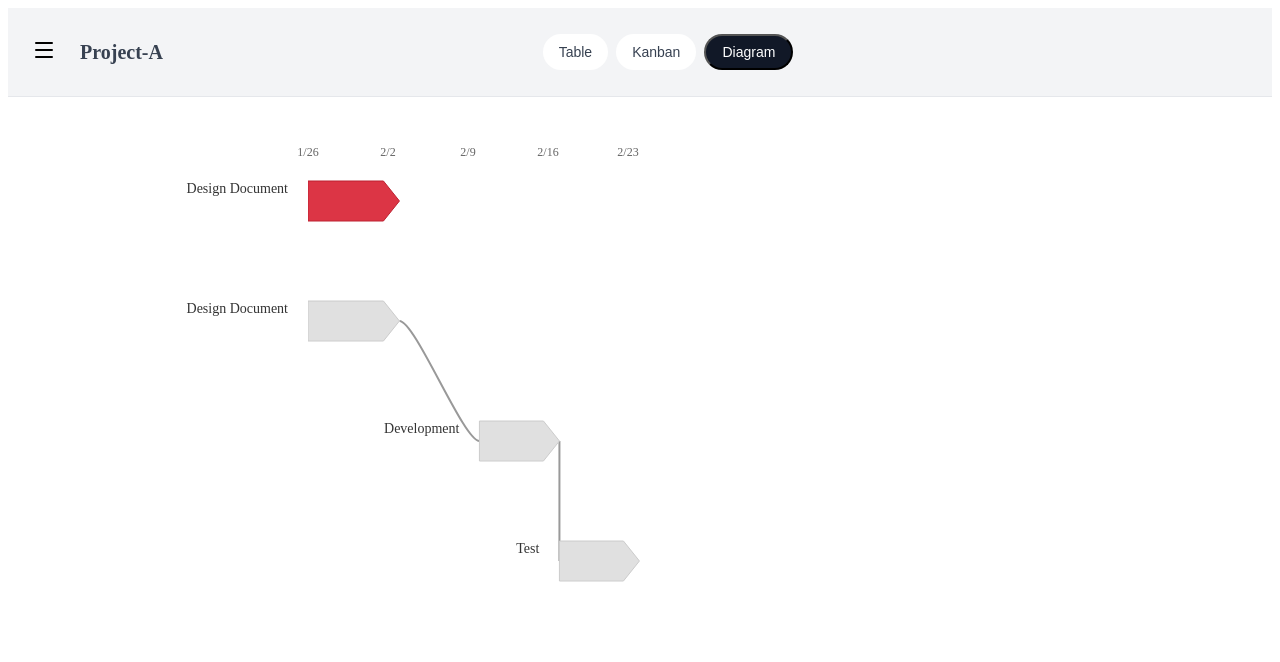
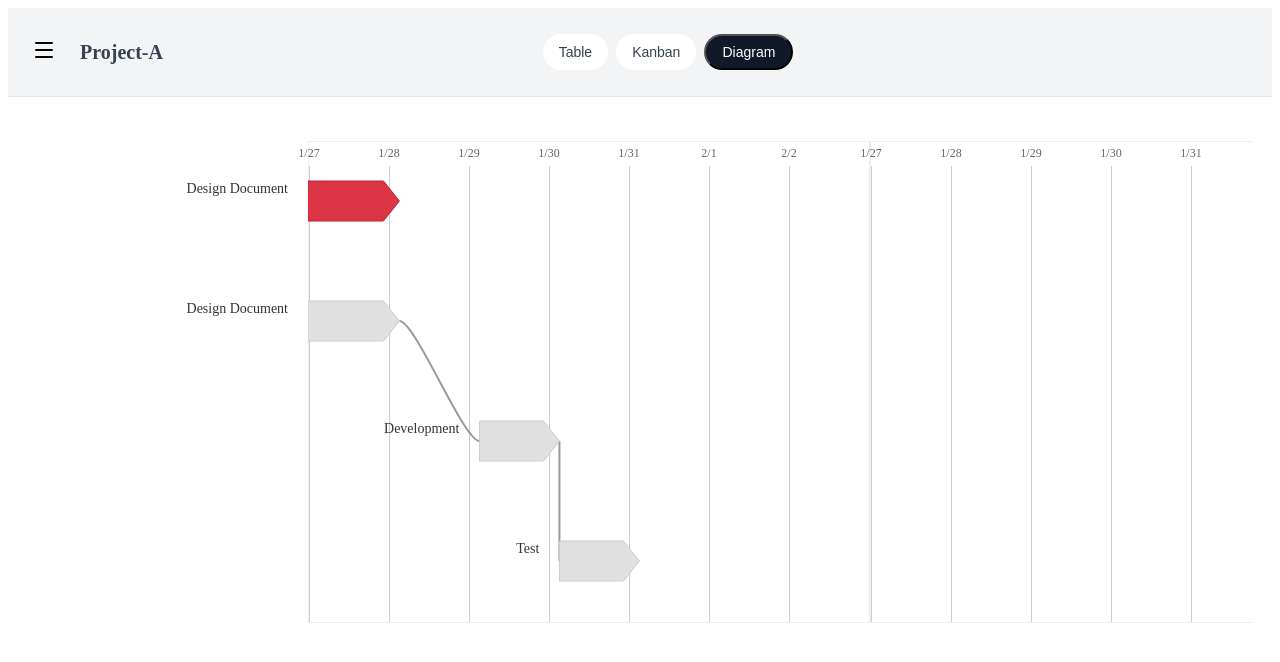
Before and after one commit to kinuta-yusei/extreme-todo-app-front, a Vue app: page /diagram in a window 1280 px wide. Shown: the top 662 px of the page. Built offline with nearby package versions, Linux system fonts and the light colour scheme.

Commit message:
fix: グリッド線が表示されるようにする

```diff
--- a/src/components/todoList/GridColumn.vue
+++ b/src/components/todoList/GridColumn.vue
@@ -1,19 +1,23 @@
 <template>
-  <div class="grid-column">
-    <div class="date-cell">
-      {{ formatDate(date) }}
+  <div class="grid-container">
+    <div v-for="(date, index) in dates" :key="index" class="grid-column">
+      <div class="date-cell">{{ formatDate(date) }}</div>
+      <div class="grid-line"></div>
     </div>
-    <div class="grid-line"></div>
   </div>
 </template>
 
 <script>
 export default {
   name: 'GridColumn',
-  props: {
-    date: {
-      type: Date,
-      required: true
+  data() {
+    return {
+      // 今日から7日分の日付を生成
+      dates: Array.from({ length: 7 }, (_, index) => {
+        const date = new Date()
+        date.setDate(date.getDate() + index)
+        return date
+      })
     }
   },
   methods: {
@@ -27,11 +31,21 @@ export default {
 </script>
 
 <style scoped>
+.grid-container {
+  display: flex;
+  position: relative;
+  width: 100%;
+  height: 300px; /* コンテナに明示的な高さを設定 */
+  border: 1px solid #eee;
+  overflow: visible;
+}
+
 .grid-column {
   width: 80px;
   flex: 0 0 80px;
   position: relative;
   height: 100%;
+  min-height: 200px; /* 最小高さを設定 */
 }
 
 .date-cell {
@@ -51,17 +65,6 @@ export default {
   bottom: 0;
   left: 0;
   width: 1px;
-  background-color: #e5e7eb;
-}
-
-/* 最初のカラムの左端にもグリッド線を表示 */
-.grid-column:first-child::before {
-  content: '';
-  position: absolute;
-  left: -80px;
-  top: 24px;
-  bottom: 0;
-  width: 1px;
-  background-color: #e5e7eb;
+  background-color: #ccc; /* グリッド線の色 */
 }
 </style>
```
